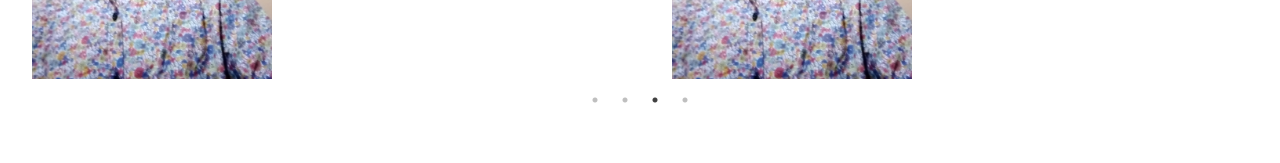
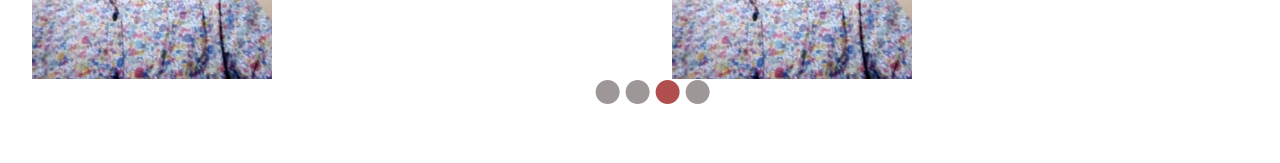
Before and after one commit to rbd3/school-react, a React (Vite) app: page / in a window 1280 px wide. Shown: the part 2140-2303 px from the top of the page. Built offline with nearby package versions, Linux system fonts and the light colour scheme.

Commit message:
Customize dot code

```diff
--- a/src/components/Teachers.jsx
+++ b/src/components/Teachers.jsx
@@ -17,7 +17,6 @@ const teachers = [
     occupation: 'Founder and Teacher',
     info: 'Lorem ipsum dolor sit amet consectetur adipisicing elit. Doloremque alias',
   },
-
   {
     image: 'media/Me.jpg',
     name: 'RABEDESANA Andry Narson',
@@ -30,7 +29,6 @@ const teachers = [
     occupation: 'Founder and Teacher',
     info: 'Lorem ipsum dolor sit amet consectetur adipisicing elit. Doloremque alias',
   },
-
 ];
 
 function Teachers() {
@@ -40,7 +38,14 @@ function Teachers() {
     slidesToShow: 2,
     slidesToScroll: 1,
     autoplay: true,
-    autoplaySpeed: 2500,
+    autoplaySpeed: 2000,
+    customPaging: function (i) {
+      return (
+        <div className="custom-dot">
+          <span>&#9679;</span>
+        </div>
+      );
+    },
   };
 
   return (
```
